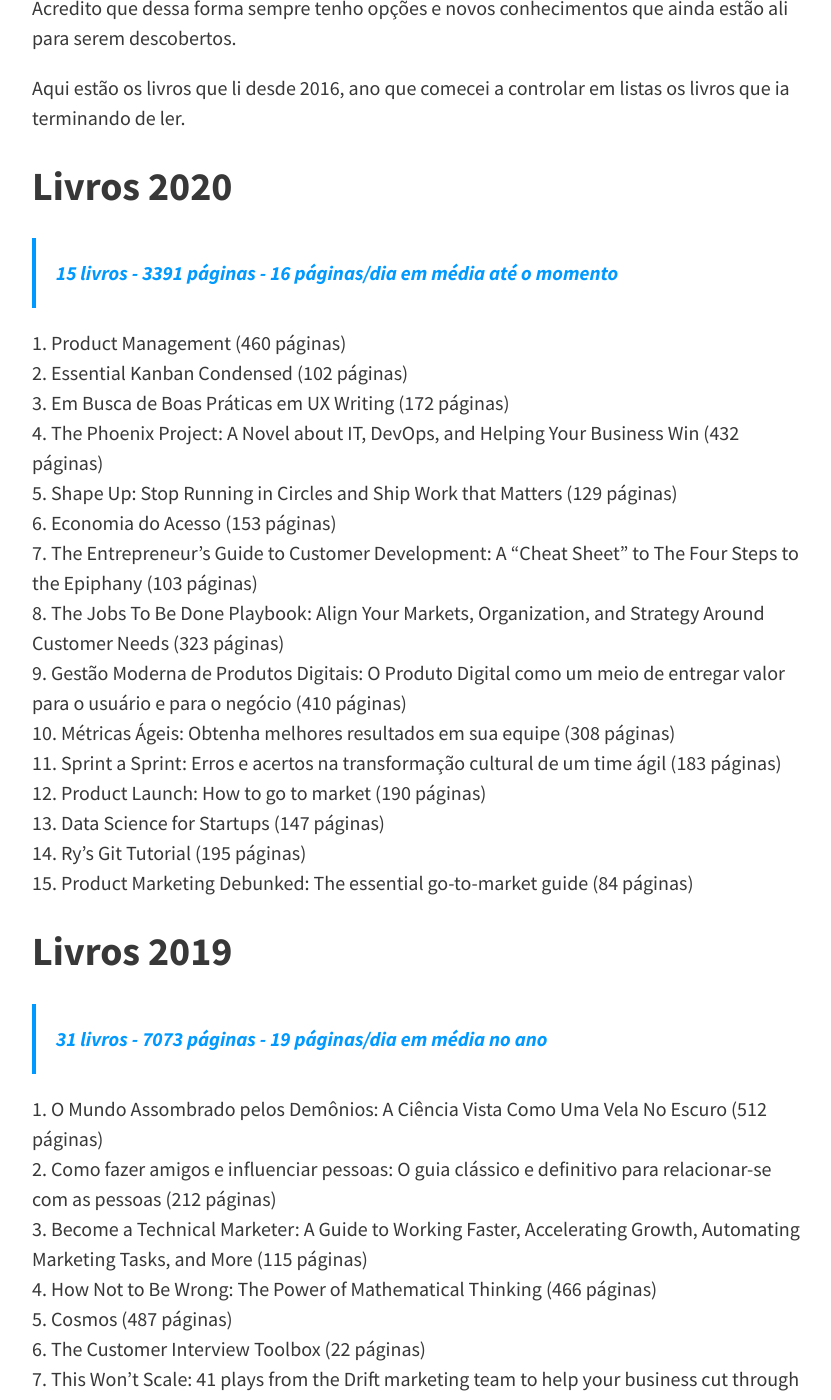
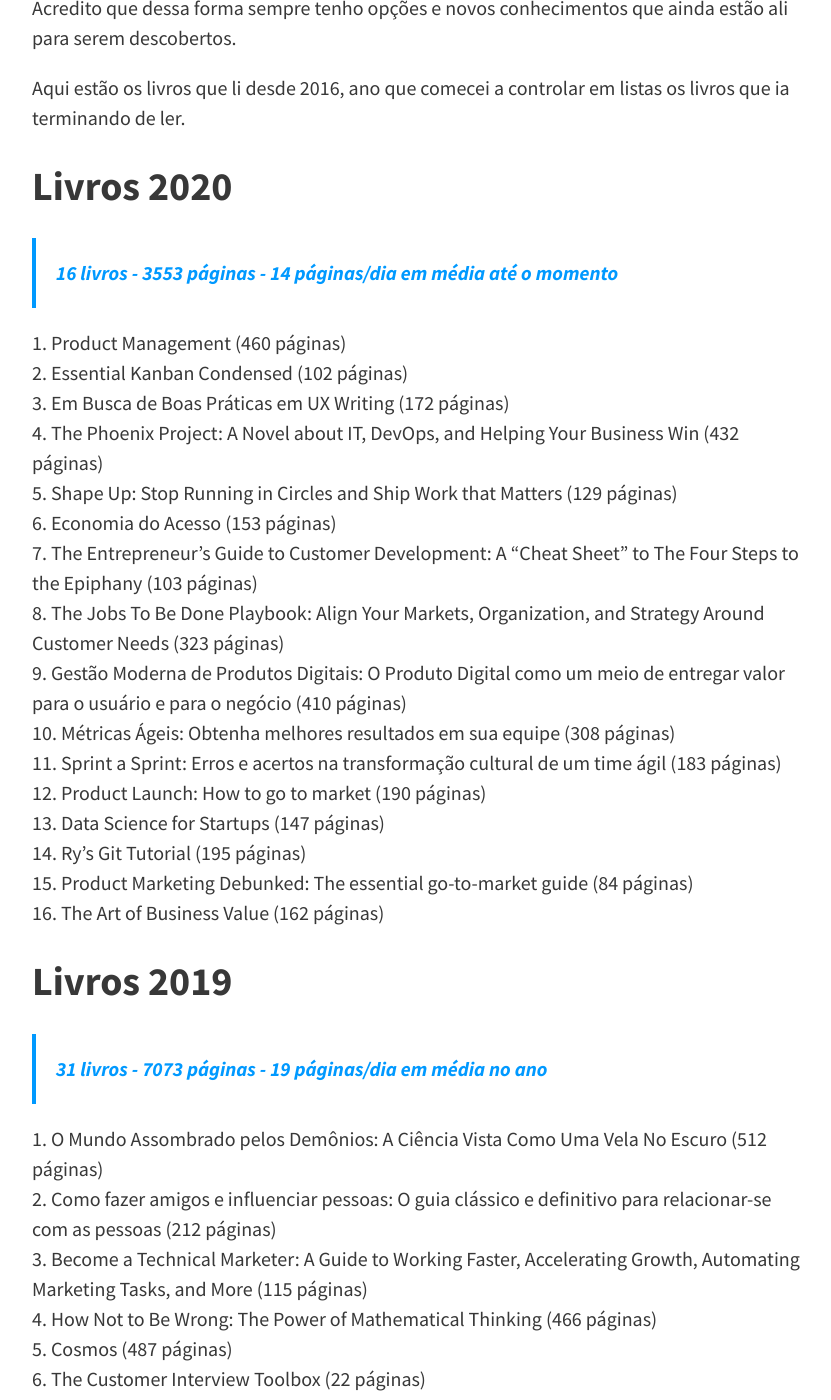
Before and after one commit to felipecbarbosa/felipecbarbosa.github.io, a Jekyll site: the page built from leituras.md, in a window 1280 px wide and 1400 px high, scrolled down 502 px. Shown: the whole window, without its empty margins (224-1055 px from the left). Built offline with Jekyll 4.4.1, drawn with Linux system fonts in a browser that asks for light colours; nearby versions of some CDN libraries; comment, search, counter and statistics services are not loaded.

Commit message:
Added new book

```diff
--- a/_config.yml
+++ b/_config.yml
@@ -17,7 +17,7 @@ theme_settings:
   # Header and footer text
   header_text: >
     <p style="color: #ffffff;">Teoria e prática são muito importantes e por isso livros fazem parte da minha formação. Acesse a lista de livros técnicos e de gestão e negócios que eu já li ao longo da vida.</p>
-    <a class="button" style="color: #ffffff; background-color: #0099ff;" href="/livros-para-profissionais/">Veja a lista de 174 livros</a>
+    <a class="button" style="color: #ffffff; background-color: #0099ff;" href="/livros-para-profissionais/">Veja a lista de 175 livros</a>
 
   header_text_feature_image:
   footer_text: >
--- a/leituras.md
+++ b/leituras.md
@@ -14,7 +14,7 @@ Acredito que dessa forma sempre tenho opções e novos conhecimentos que ainda e
 Aqui estão os livros que li desde 2016, ano que comecei a controlar em listas os livros que ia terminando de ler.
 
 ## Livros 2020 {#livros-2020}
-> 15 livros - 3391 páginas - 16 páginas/dia em média até o momento
+> 16 livros - 3553 páginas - 14 páginas/dia em média até o momento
 
 1. Product Management (460 páginas)
 2. Essential Kanban Condensed (102 páginas)
@@ -31,6 +31,7 @@ Aqui estão os livros que li desde 2016, ano que comecei a controlar em listas o
 13. Data Science for Startups (147 páginas)
 14. Ry's Git Tutorial (195 páginas)
 15. Product Marketing Debunked: The essential go-to-market guide (84 páginas)
+16. The Art of Business Value (162 páginas)
 
 ## Livros 2019 {#livros-2019}
 > 31 livros - 7073 páginas - 19 páginas/dia em média no ano
```
Also changed, not shown: livros-profissionais.md (+2 -1 lines).
